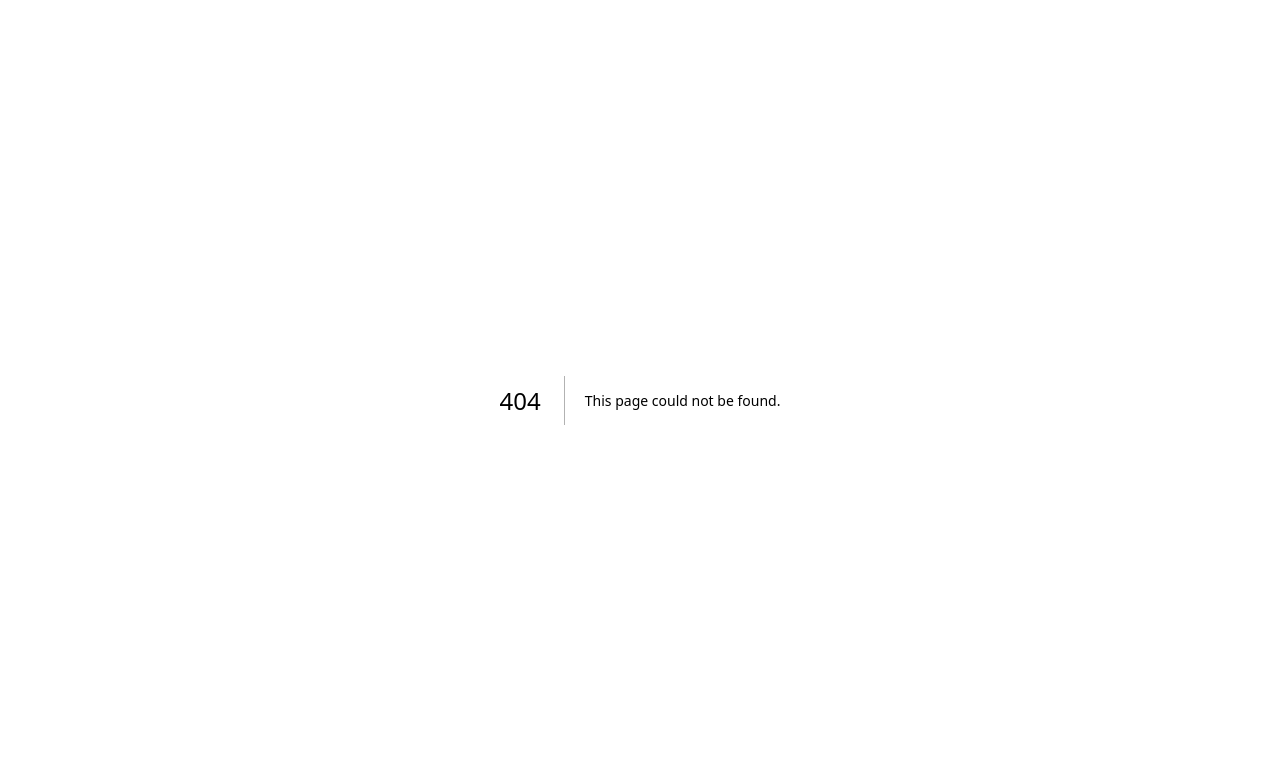
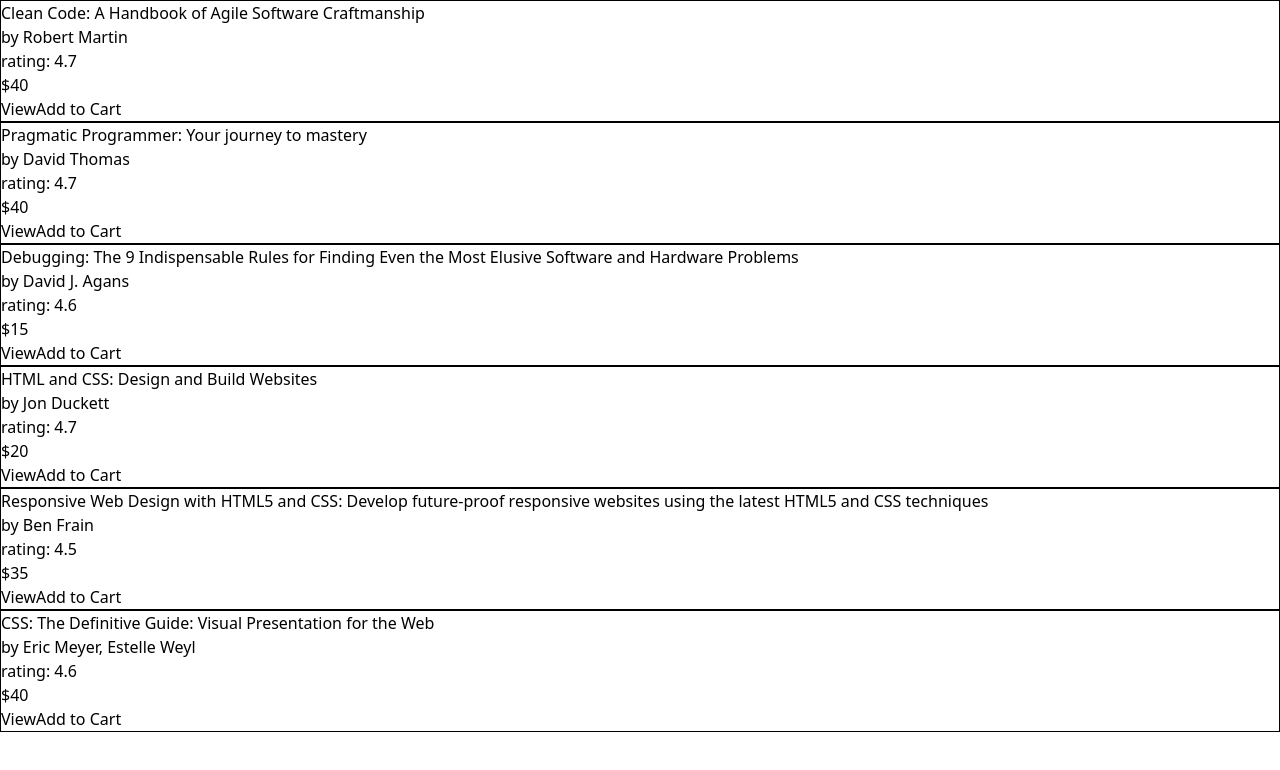
Before and after one commit to Cody06/Portfolio, a Next.js app: page /ecommerce in a window 1280 px wide. Before the commit this address had no page. Shown: the top 770 px of the page. Built offline with nearby package versions, Linux system fonts and the light colour scheme.

Commit message:
Create initial ECommerce list of books

```diff
--- /dev/null
+++ b/src/app/ecommerce/page.tsx
@@ -0,0 +1,11 @@
+import ECommerce from '@/components/ECommerce';
+import { Metadata } from 'next';
+
+export const metadata: Metadata = {
+    title: 'ECommerce',
+    description: 'Ecommerce site for programming books',
+};
+
+export default function ECommercePage() {
+    return <ECommerce />;
+}
--- a/src/components/ECommerce/index.tsx
+++ b/src/components/ECommerce/index.tsx
@@ -6,5 +6,96 @@
  - Add search bar
  - Create cart page
 */
+type Book = {
+    id: number;
+    title: string;
+    author: string;
+    edition: string;
+    publicationDate: number;
+    price: number;
+    rating: number;
+    images: string[];
+};
 
-const Ecommerce = () => <div>This will be the E-commerce page for books</div>;
+const ECommerce = () => {
+    // TODO: Move in their own file
+    const books: Book[] = [
+        {
+            id: 1,
+            title: 'Clean Code: A Handbook of Agile Software Craftmanship',
+            author: 'Robert Martin',
+            edition: '1st',
+            publicationDate: 2008,
+            price: 40.0,
+            rating: 4.7,
+            images: [],
+        },
+        {
+            id: 2,
+            title: 'Pragmatic Programmer: Your journey to mastery',
+            author: 'David Thomas',
+            edition: '2nd',
+            publicationDate: 2019,
+            price: 40.0,
+            rating: 4.7,
+            images: [],
+        },
+        {
+            id: 3,
+            title: 'Debugging: The 9 Indispensable Rules for Finding Even the Most Elusive Software and Hardware Problems',
+            author: 'David J. Agans',
+            edition: 'Illustrated',
+            publicationDate: 2006,
+            price: 15.0,
+            rating: 4.6,
+            images: [],
+        },
+        {
+            id: 4,
+            title: 'HTML and CSS: Design and Build Websites',
+            author: 'Jon Duckett',
+            edition: '1st',
+            publicationDate: 2011,
+            price: 20.0,
+            rating: 4.7,
+            images: [],
+        },
+        {
+            id: 5,
+            title: 'Responsive Web Design with HTML5 and CSS: Develop future-proof responsive websites using the latest HTML5 and CSS techniques',
+            author: 'Ben Frain',
+            edition: '3rd',
+            publicationDate: 2020,
+            price: 35.0,
+            rating: 4.5,
+            images: [],
+        },
+        {
+            id: 6,
+            title: 'CSS: The Definitive Guide: Visual Presentation for the Web',
+            author: 'Eric Meyer, Estelle Weyl',
+            edition: '3rd',
+            publicationDate: 2017,
+            price: 40.0,
+            rating: 4.6,
+            images: [],
+        },
+    ];
+
+    return (
+        <div>
+            {books.map((book) => (
+                <div key={book.id} className="border">
+                    <h2>{book.title}</h2>
+                    <span>by {book.author}</span>
+                    <p>rating: {book.rating}</p>
+                    <p>${book.price}</p>
+                    <button>View</button>
+                    <button>Add to Cart</button>
+                </div>
+            ))}
+        </div>
+    );
+};
+
+export default ECommerce;
```
